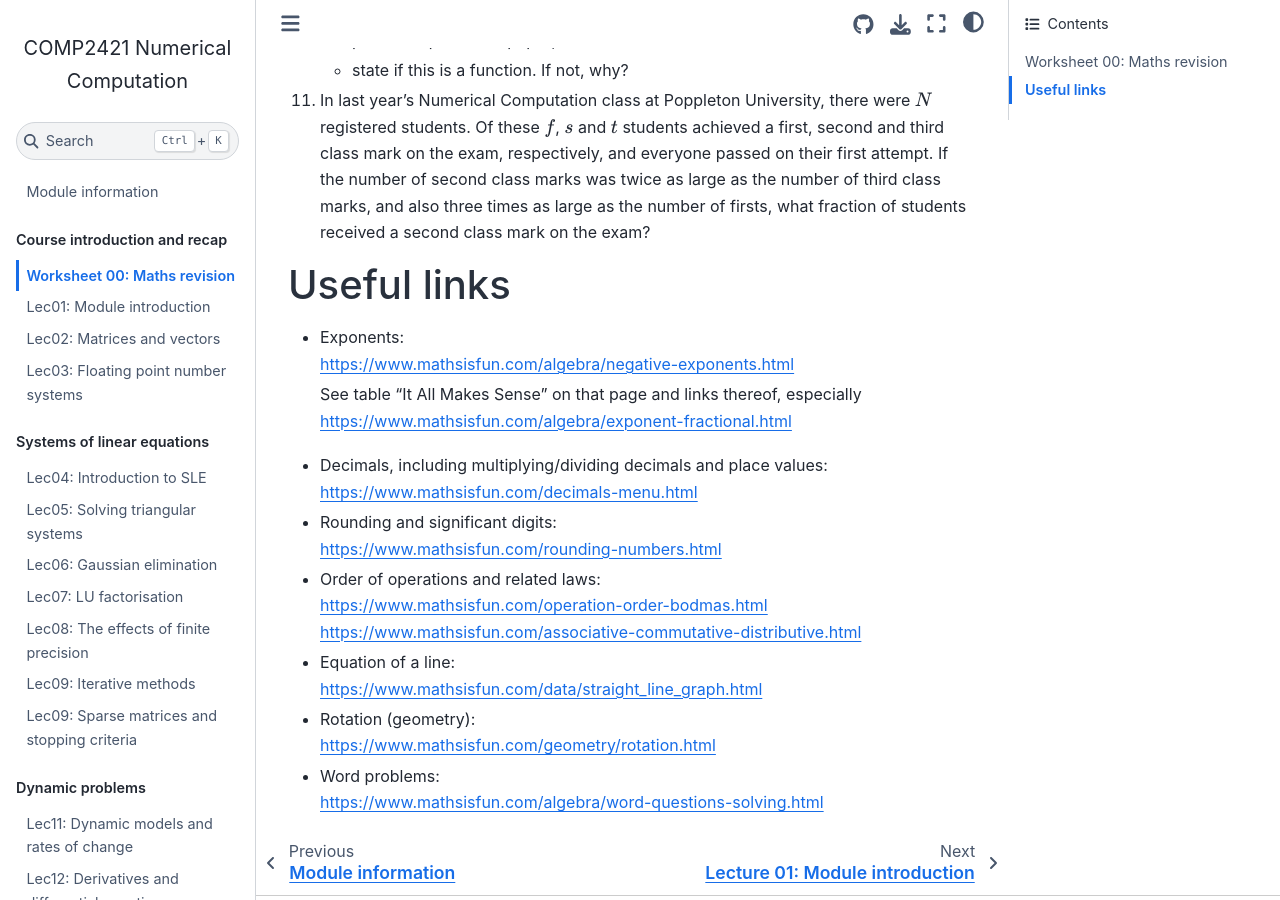
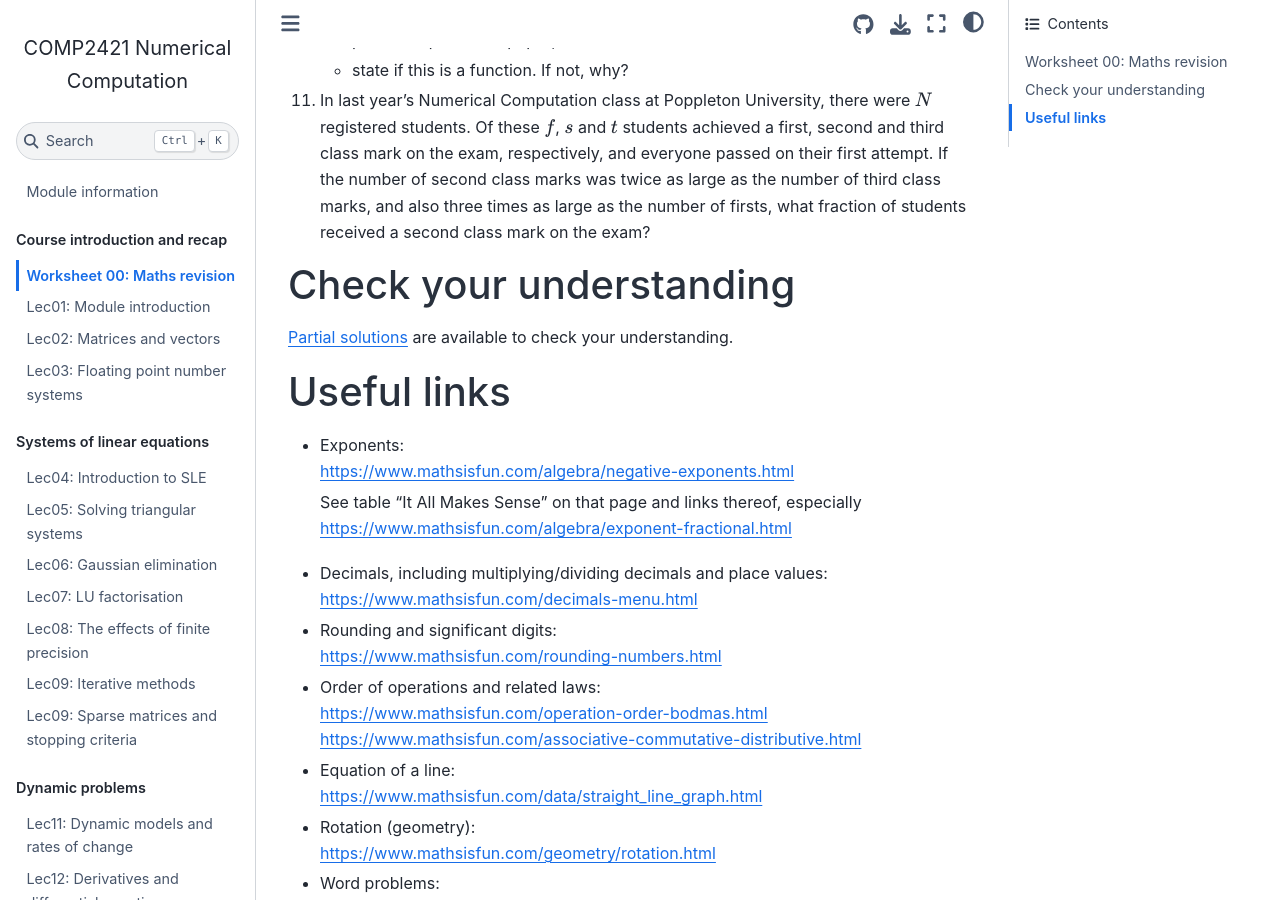
Before and after one commit to uol-soc-teachingrepos/COMP2421-Numerical-Computation, a Jupyter Book: the page built from ws/ws00.md, in a window 1280 px wide and 900 px high, scrolled down 1481 px. Built offline with Jupyter Book 1.0.4 settings and Sphinx 7.4.7 and the Sphinx Book theme 1.1.4, drawn with Linux system fonts in a browser that asks for light colours; pages that are not in the unit, such as notebooks, are missing from menus.

Commit message:
add ws00 solutions link

```diff
--- a/ws/ws00.md
+++ b/ws/ws00.md
@@ -84,6 +84,10 @@ Please attempt the worksheet before your tutorial. Support is available in your
 
 11. In last year's Numerical Computation class at Poppleton University, there were $N$ registered students. Of these $f$, $s$ and $t$ students achieved a first, second and third class mark on the exam, respectively, and everyone passed on their first attempt. If the number of second class marks was twice as large as the number of third class marks, and also three times as large as the number of firsts, what fraction of students received a second class mark on the exam?
 
+# Check your understanding
+
+[Partial solutions](./ws00_implemented) are available to check your understanding.
+
 # Useful links
 
 -   Exponents:\
```
